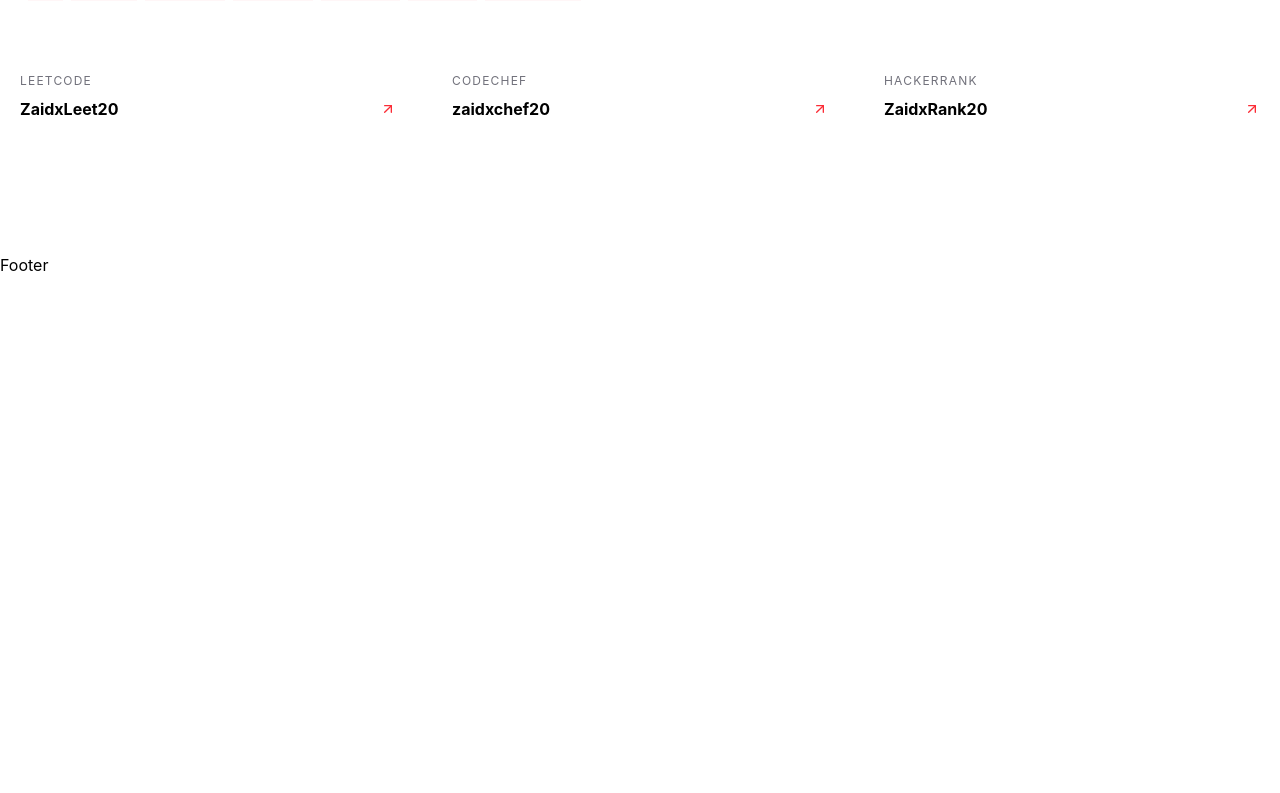
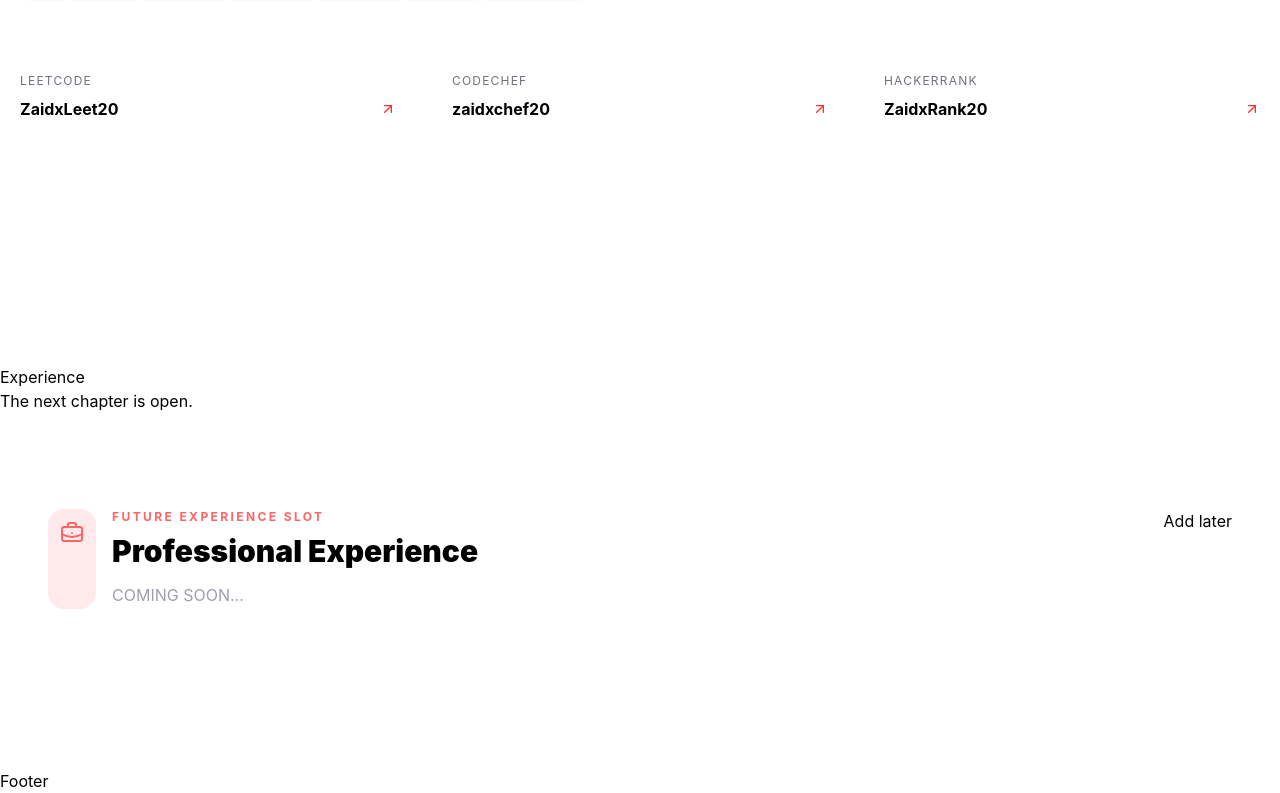
Before and after one commit to zaidxGithub/zaids-portfolio, a React (Vite) app: page / in a window 1280 px wide. Shown: the part 7944-8737 px from the top of the page. Before the commit the page ends 8221 px from the top, so only its background shows below. Built offline with nearby package versions, Linux system fonts and the light colour scheme.

Commit message:
Feat: Add ExperienceSection component to App for showcasing professional experience

```diff
--- a/src/App.jsx
+++ b/src/App.jsx
@@ -10,6 +10,7 @@
 import HelpSection from "./components/sections/HelpSection";
 import ProjectsSection from "./components/sections/ProjectsSection";
 import SkillsSection from "./components/sections/SkillsSection";
+import ExperienceSection from "./components/sections/ExperienceSection";
 
 export default function App() {
   const [theme, setTheme] = useState(() => localStorage.getItem("zaid-theme") || "dark");
@@ -39,6 +40,7 @@
          <HelpSection />
            <ProjectsSection />
            <SkillsSection/>
+           <ExperienceSection/>
 
 
       </main>
```
